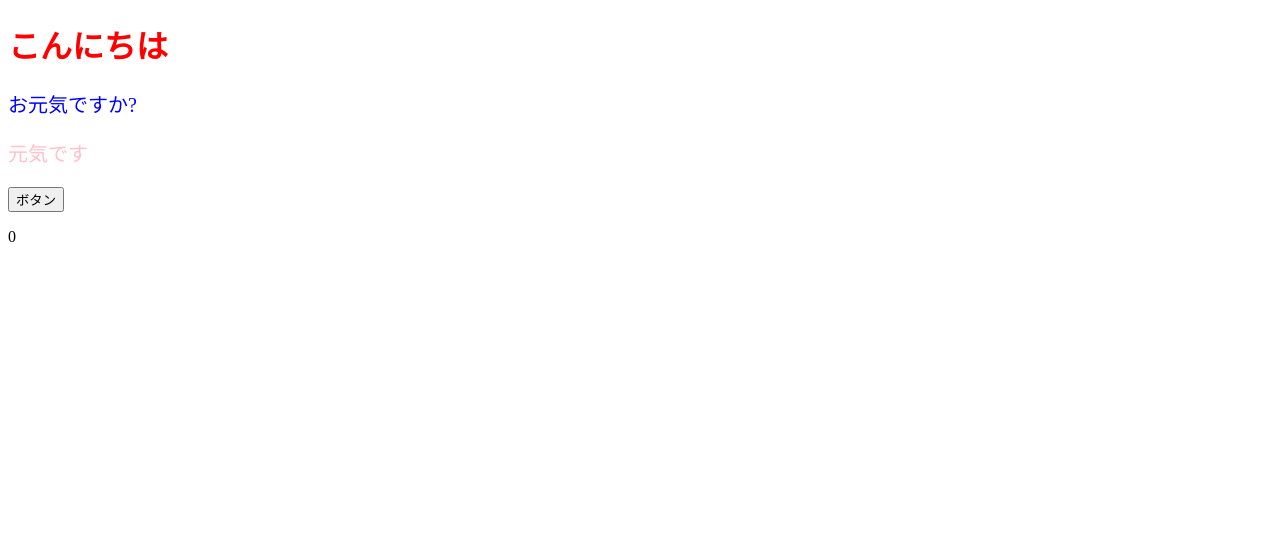
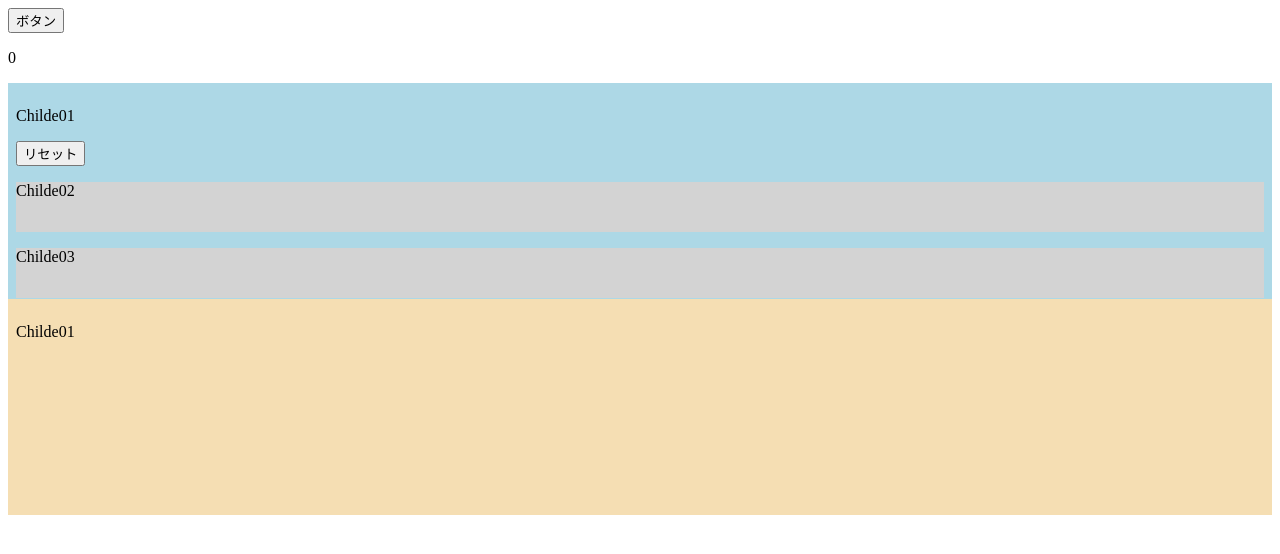
Before and after one commit to ozaki-physics/react-training, a React (Create React App) app in the folder react-training/: page / in a window 1280 px wide. Shown: the top 554 px of the page. Built offline with nearby package versions, Linux system fonts and the light colour scheme.

Commit message:
feat: 再レンダリングの最適化の勉強

```diff
--- /dev/null
+++ b/react-training/src/components/Child01.jsx
@@ -0,0 +1,24 @@
+import { Child02 } from "./Child02";
+import { Child03 } from "./Child03";
+import { memo } from "react";
+
+const style = {
+  height: "200px",
+  backgroundColor: "lightblue",
+  padding: "8px",
+};
+
+export const Child01 = memo((props) => {
+  console.log("Child01 レンダリング");
+
+  const { onClickReset } = props;
+
+  return (
+    <div style={style}>
+      <p>Childe01</p>
+      <button onClick={onClickReset}>リセット</button>
+      <Child02 />
+      <Child03 />
+    </div>
+  )
+})
--- /dev/null
+++ b/react-training/src/components/Child02.jsx
@@ -0,0 +1,16 @@
+import { memo } from "react";
+
+const style = {
+  height: "50px",
+  backgroundColor: "lightgray",
+};
+
+export const Child02 = memo(() => {
+  console.log("Child02 レンダリング");
+
+  return (
+    <div style={style}>
+      <p>Childe02</p>
+    </div>
+  )
+})
--- /dev/null
+++ b/react-training/src/components/Child03.jsx
@@ -0,0 +1,16 @@
+import { memo } from "react";
+
+const style = {
+  height: "50px",
+  backgroundColor: "lightgray",
+};
+
+export const Child03 = memo(() => {
+  console.log("Child03 レンダリング");
+
+  return (
+    <div style={style}>
+      <p>Childe03</p>
+    </div>
+  )
+})
--- /dev/null
+++ b/react-training/src/components/Child04.jsx
@@ -0,0 +1,17 @@
+import { memo } from "react";
+
+const style = {
+  height: "200px",
+  backgroundColor: "wheat",
+  padding: "8px",
+};
+
+export const Child04 = memo(() => {
+  console.log("Child04 レンダリング");
+
+  return (
+    <div style={style}>
+      <p>Childe01</p>
+    </div>
+  )
+})
--- /dev/null
+++ b/react-training/src/components/ChildRoot.jsx
@@ -0,0 +1,27 @@
+import { useState, memo, useCallback } from "react";
+import { Child01 } from "./Child01";
+import { Child04 } from "./Child04";
+
+export const ChildRoot = memo(() => {
+  console.log("ChildRoot レンダリング");
+
+  const [num, setNum] = useState(0);
+
+  const onClickButton = () => {
+    setNum((prev) => prev + 1);
+  }
+
+  const onClickReset = useCallback(() => {
+    setNum(() => 0);
+  }, []);
+
+  return (
+    <>
+      <button onClick={onClickButton}>ボタン</button>
+      <p>{num}</p>
+      {/* <Child01 /> */}
+      <Child01 onClickReset={onClickReset}/>
+      <Child04 />
+    </>
+  )
+})
--- a/react-training/src/index.js
+++ b/react-training/src/index.js
@@ -5,6 +5,7 @@ import { App } from "./App";
 // import { StyledComponents } from "./components/StyledComponents";
 // import { Emotion } from "./components/Emotion";
 // import { TailwindCss } from "./components/TailwindCss";
+import { ChildRoot } from "./components/ChildRoot";
 
 
 ReactDOM.render(<App />, document.getElementById("root"))
@@ -13,3 +14,4 @@ ReactDOM.render(<App />, document.getElementById("root"))
 // ReactDOM.render(<StyledComponents />, document.getElementById("root"))
 // ReactDOM.render(<Emotion />, document.getElementById("root"))
 // ReactDOM.render(<TailwindCss />, document.getElementById("root"))
+ReactDOM.render(<ChildRoot />, document.getElementById("root"))
```
Also changed, not shown: 1 other file (tests, documents, lock files or other folders).
